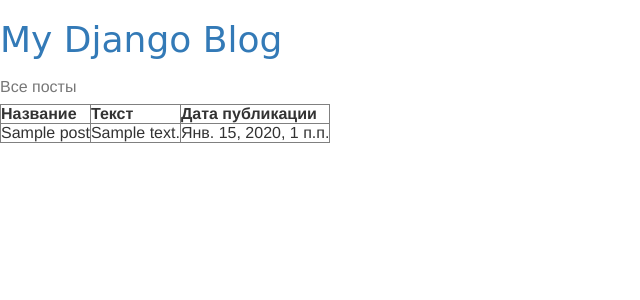
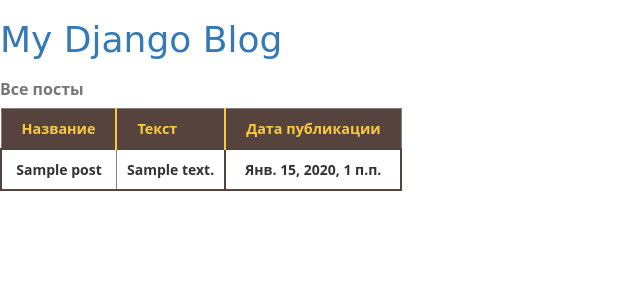
Before and after one commit to aydarcosmos/myblog, a Django app: page / in a window 1280 px wide. Shown: the top 300 px of the page, without its empty margins (0-640 px from the left). Run offline with Django 3.2, Linux system fonts and the light colour scheme; tables that the repository leaves empty hold one stand-in row (values such as "Sample post"); some libraries are stand-ins or nearby versions.

Commit message:
changing table style

```diff
--- a/blog/static/css/blog.css
+++ b/blog/static/css/blog.css
@@ -44,3 +44,38 @@ h1, h2, h3, h4 {
 .post h1 a, .post h1 a:visited {
     color: #000000;
 }
+
+table {
+    border-spacing: 0 10px;
+    font-family: 'Open Sans', sans-serif;
+    font-weight: bold;
+}
+th {
+    padding: 10px 20px;
+    background: #56433D;
+    color: #F9C941;
+    border-right: 2px solid;
+    font-size: 0.9em;
+}
+th:first-child {
+    text-align: left;
+}
+th:last-child {
+    border-right: none;
+}
+td {
+    vertical-align: middle;
+    padding: 10px;
+    font-size: 14px;
+    text-align: center;
+    border-top: 2px solid #56433D;
+    border-bottom: 2px solid #56433D;
+    border-right: 2px solid #56433D;
+}
+td:first-child {
+    border-left: 2px solid #56433D;
+    border-right: none;
+}
+td:nth-child(2){
+    text-align: left;
+}
```
